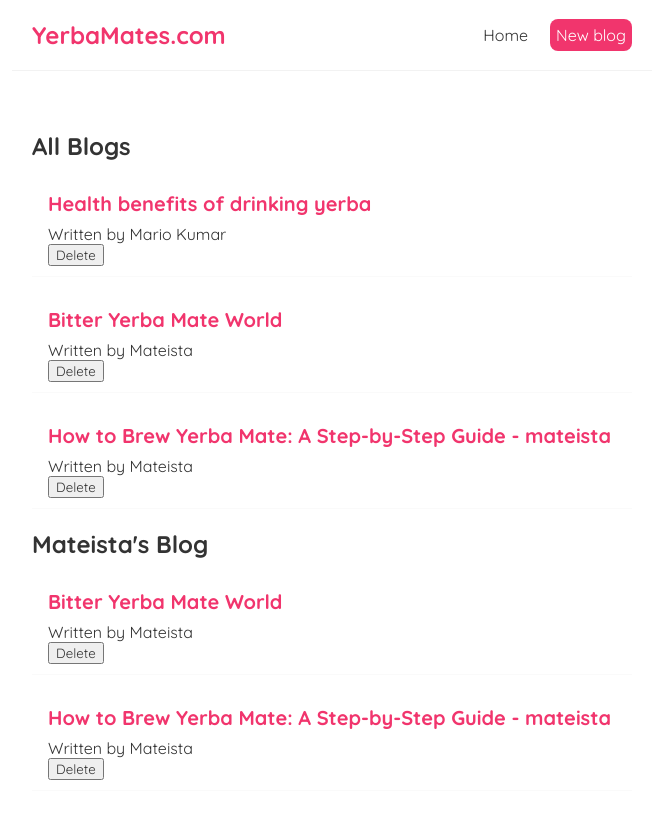
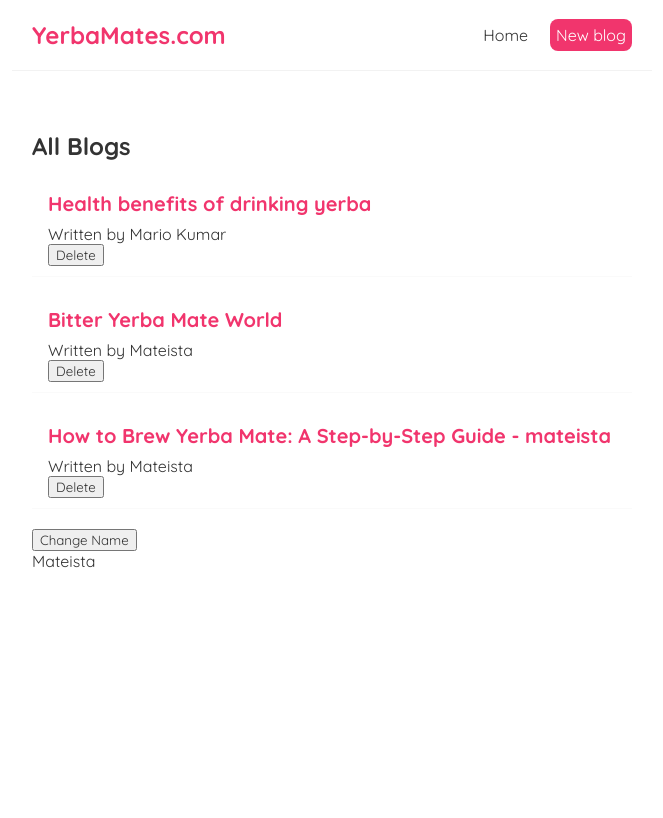
Before and after one commit to KacperBytnar/yerba-blog, a React (Create React App) app: page / in a window 1280 px wide. Shown: the top 818 px of the page, without its empty margins (308-971 px from the left). Built offline with nearby package versions, Linux system fonts and the light colour scheme.

Commit message:
Blog delete event

```diff
--- a/src/Home.js
+++ b/src/Home.js
@@ -1,4 +1,4 @@
-import { useState } from "react";
+import { useEffect, useState } from "react";
 import BlogList from "./BlogList";
 
 
@@ -11,17 +11,23 @@
 
     ]);
 
+    const [name, setName] = useState('Mateista');
+
     const handleDelete = (id) => {
         const newBlogs = blogs.filter((blog) => blog.id!== id);
         setBlogs(newBlogs);
     }
 
+    useEffect(() => {
+        console.log('Use Effect ran');
+        console.log(name);
+    }, [name]);
 
     return (
         <div className="home">
             <BlogList blogs={blogs} title="All Blogs" handleDelete={handleDelete}/>
-            <BlogList blogs={blogs.filter((blog) => blog.author === "Mateista")}title="Mateista's Blog"/>
-
+        <button onClick={() => setName('Mateista69')}>Change Name</button>
+        <p>{name}</p>
         </div>
      );
 }
```
